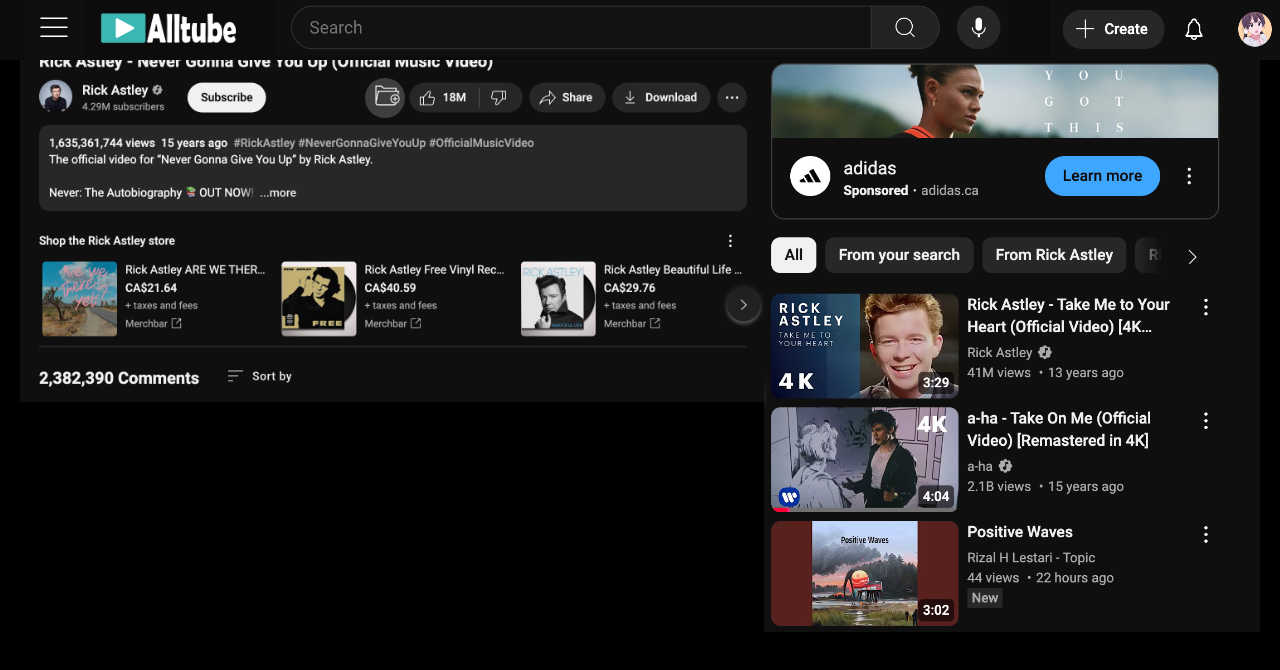
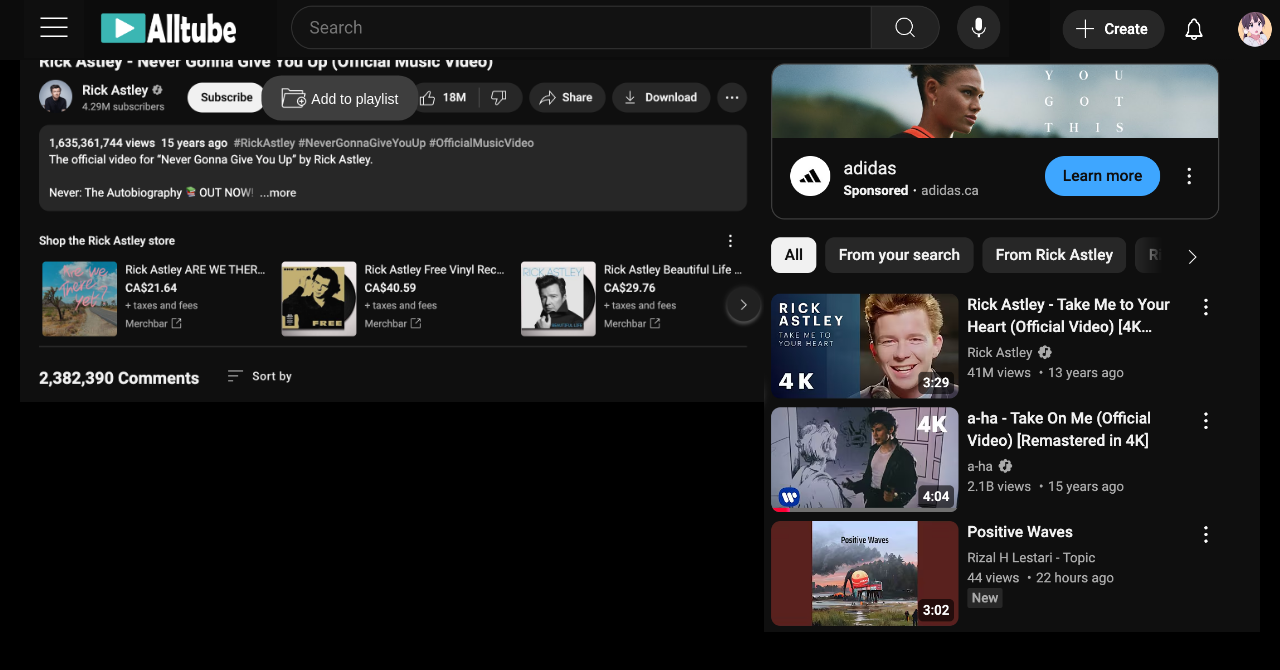
Before and after one commit to Aubrey-M-ops/alltube, a React (Create React App) app: page /video in a window 1280 px wide. Shown: the top 670 px of the page. Built offline with nearby package versions, Linux system fonts and the light colour scheme; the HTML template or start-up script is replaced by a standard one.

Commit message:
Input validation and alert update, Add button adjust

```diff
--- a/src/components/CategorizingWindow/index.jsx
+++ b/src/components/CategorizingWindow/index.jsx
@@ -12,12 +12,23 @@
     .sort((a, b) => a.name.localeCompare(b.name)); // 按字母顺序排序
 
     const handleCreate = () => {
-        if (window.confirm("Are you sure you want to create this playlist?")) {
-          // 执行创建操作
-          console.log("Playlist created:", labelName);
-          onClose(); // 关闭窗口
-        }
+      if (!labelName.trim()) {
+        alert("Playlist name cannot be empty.");
+        return;
       }
+
+      const nameExists = playlist_data.some((playlist) => playlist.name === labelName.trim());
+      if (nameExists) {
+        alert("Playlist name already exists. Please choose a different name.");
+        return;
+      }
+
+      if (window.confirm("Are you sure you want to create the playlist and add the video into it?")) {
+        // 执行创建操作
+        console.log("Playlist created:", labelName);
+        onClose(); // 关闭窗口
+      }
+    };
     const handleCateGorizing = () => {
         if (window.confirm("Are you sure you want to categorize the video to this playlist?")) {
           // 执行创建操作
@@ -69,7 +80,7 @@
         {/* 按钮 */}
         <div className="button-group">
           <button onClick={onClose}>Cancel</button>
-          <button onClick={isNested ? handleCreate:handleCateGorizing}>{isNested ? "Create" : "Categorize"}</button>
+          <button onClick={isNested ? handleCreate:handleCateGorizing}>{isNested ? "Create and Add" : "Categorize"}</button>
         </div>
       </div>
     </div>
--- a/src/components/IntroArea/index.jsx
+++ b/src/components/IntroArea/index.jsx
@@ -24,6 +24,7 @@
         <img className="intro-image-left" src={DownLeft} alt="Left" />
         <button className="overlay-button" onClick={openModal}>
           <img src={CategorizingWindowButton} alt="Button Icon" className="button-icon" />
+          <span>Add to playlist</span>
         </button>
       </div>
       <img className="intro-image-right" src={DownRight} alt="Right" />
--- a/src/components/IntroArea/index.scss
+++ b/src/components/IntroArea/index.scss
@@ -5,17 +5,15 @@
   flex-wrap: nowrap;
   align-items: flex-start;
   width: 100%;
-  .intro-image {
-    &-left {
-      width: 100%;
-    }
-    &-right {
-      width: 40%;
-    }
-  }
 }
 
+.intro-image-left {
+  width: 100%;
+}
 
+.intro-image-right {
+  width: 40%;
+}
 
 .image-container {
   position: relative;
@@ -26,24 +24,26 @@
 .overlay-button {
   position: absolute;
   top: 16%;
-  left: 49%;
-  transform: translate(-50%, -50%); // 居中按钮
+  left: 43%;
+  transform: translate(-50%, -50%);
   background-color: #3e3e3e;
   color: white;
   border: none;
-  border-radius: 50%;
-  width: 40px;
-  height: 40px;
-  font-size: 18px;
+  border-radius: 20px; /* 两头圆中间平 */
+  padding: 10px 20px; /* 调整按钮内边距 */
+  font-size: 14px;
   cursor: pointer;
-  z-index: 10; // 确保按钮显示在最前面
+  z-index: 10;
 
-  .button-icon {
-    width: 25px; // 调整图片大小
-    height: 25px;
+  display: flex;
+  align-items: center;
+}
 
-    filter: invert(100%);
-  }
+.button-icon {
+  width: 25px; /* 调整图片大小 */
+  height: 25px;
+  margin-right: 5px; /* 调整图标与文字之间的间距 */
+  filter: invert(100%);
 }
 
 /* 鼠标悬停时按钮样式 */
```
